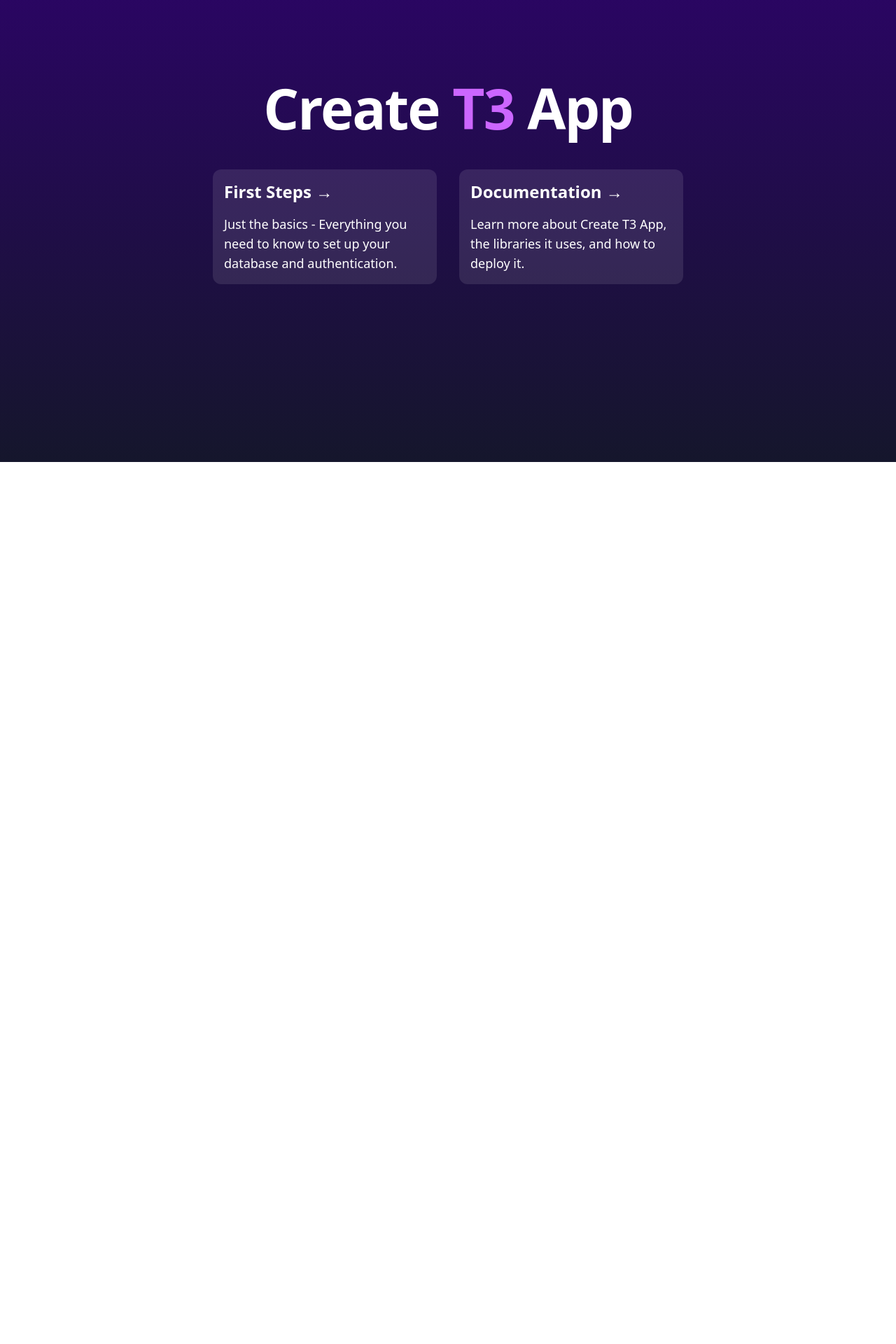
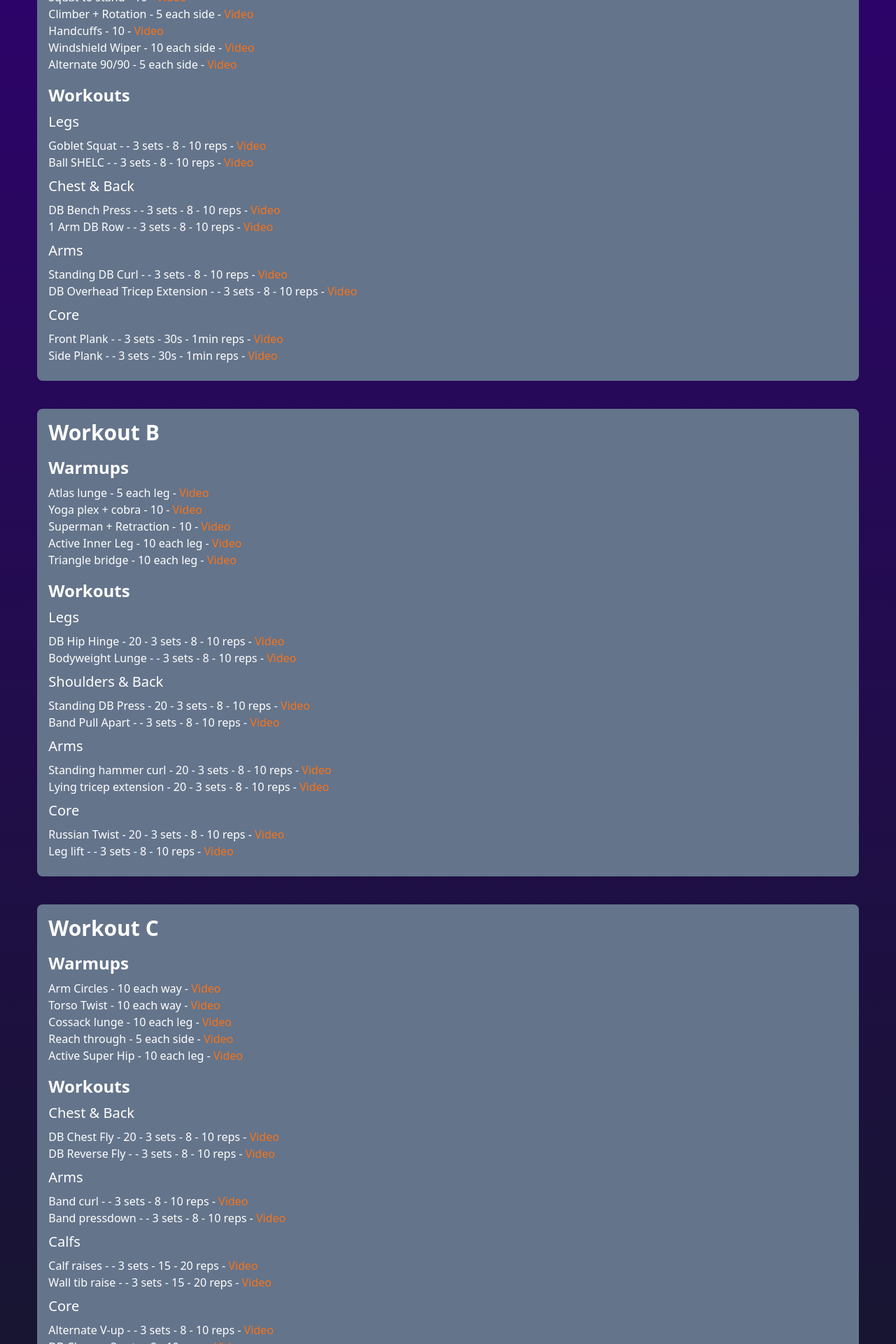
Before and after one commit to abdihashii/personal-fitness-tracker, a Next.js app in the folder personal-fitness-tracker/: page / in a window 1280 px wide. Shown: the part 140-2060 px from the top of the page at 70% size. Before the commit the page ends 800 px from the top, so only its background shows below. Built offline with nearby package versions, Linux system fonts and the light colour scheme.

Commit message:
adding workout days to home page

```diff
--- a/personal-fitness-tracker/src/pages/index.tsx
+++ b/personal-fitness-tracker/src/pages/index.tsx
@@ -1,45 +1,412 @@
 import { type NextPage } from "next";
 import Head from "next/head";
-import Link from "next/link";
+import type {
+  WorkoutDayType,
+  WorkoutDaysType,
+  WarmupType,
+  ExerciseType,
+  WorkoutGroupType,
+} from "~/types/workoutTypes";
 
 const Home: NextPage = () => {
+  const workoutDays: WorkoutDaysType = [
+    {
+      name: "Workout A",
+      warmups: [
+        {
+          name: "Squat to stand",
+          reps: 10,
+          link: "https://youtu.be/nyhVQKfLKWE",
+        },
+        {
+          name: "Climber + Rotation",
+          sets: 1,
+          reps: "5 each side",
+          link: "https://youtu.be/rNfo8M0dMTo",
+        },
+        {
+          name: "Handcuffs",
+          sets: 1,
+          reps: 10,
+          link: "https://youtu.be/JUsnVN_CAXs",
+        },
+        {
+          name: "Windshield Wiper",
+          sets: 1,
+          reps: "10 each side",
+          link: "https://youtu.be/h6AUC5JrZ3g",
+        },
+        {
+          name: "Alternate 90/90",
+          sets: 1,
+          reps: "5 each side",
+          link: "https://youtu.be/I1JzHCaa1Ak",
+        },
+      ],
+      workouts: [
+        {
+          name: "Legs",
+          exercises: [
+            {
+              name: "Goblet Squat",
+              sets: 3,
+              reps: "8 - 10",
+              link: "https://youtu.be/X5V33YTQBcY",
+            },
+            {
+              name: "Ball SHELC",
+              sets: 3,
+              reps: "8 - 10",
+              link: "https://youtu.be/fxRSCSmymXo",
+            },
+          ],
+        },
+        {
+          name: "Chest & Back",
+          exercises: [
+            {
+              name: "DB Bench Press",
+              sets: 3,
+              reps: "8 - 10",
+              link: "https://youtu.be/KpQ1TouRHNo",
+            },
+            {
+              name: "1 Arm DB Row",
+              sets: 3,
+              reps: "8 - 10",
+              link: "https://youtu.be/-zXFfe2eMA0",
+            },
+          ],
+        },
+        {
+          name: "Arms",
+          exercises: [
+            {
+              name: "Standing DB Curl",
+              sets: 3,
+              reps: "8 - 10",
+              link: "https://youtu.be/d_y_7V6eTu8",
+            },
+            {
+              name: "DB Overhead Tricep Extension",
+              sets: 3,
+              reps: "8 - 10",
+              link: "https://youtu.be/D0omx6lUSpk",
+            },
+          ],
+        },
+        {
+          name: "Core",
+          exercises: [
+            {
+              name: "Front Plank",
+              sets: 3,
+              reps: "30s - 1min",
+              link: "https://youtu.be/VSa4AUsyJ4A",
+            },
+            {
+              name: "Side Plank",
+              sets: 3,
+              reps: "30s - 1min",
+              link: "https://youtu.be/Lz97M6mdIt8",
+            },
+          ],
+        },
+      ],
+    },
+    {
+      name: "Workout B",
+      warmups: [
+        {
+          name: "Atlas lunge",
+          reps: "5 each leg",
+          link: "https://youtu.be/7KL3sidkwjg",
+        },
+        {
+          name: "Yoga plex + cobra",
+          reps: 10,
+          link: "https://youtu.be/EWwlcKfWMus",
+        },
+        {
+          name: "Superman + Retraction",
+          reps: 10,
+          link: "https://youtu.be/xPP4dRQ69sU",
+        },
+        {
+          name: "Active Inner Leg",
+          reps: "10 each leg",
+          link: "https://youtu.be/HWYoKGRLjB0",
+        },
+        {
+          name: "Triangle bridge",
+          reps: "10 each leg",
+          link: "https://youtu.be/Vs2ivDsout8",
+        },
+      ],
+      workouts: [
+        {
+          name: "Legs",
+          exercises: [
+            {
+              name: "DB Hip Hinge",
+              weight: 20,
+              sets: 3,
+              reps: "8 - 10",
+              link: "https://youtu.be/Q60i-KPepdI",
+            },
+            {
+              name: "Bodyweight Lunge",
+              sets: 3,
+              reps: "8 - 10",
+              link: "https://youtu.be/NgwW8Wf_75Q",
+            },
+          ],
+        },
+        {
+          name: "Shoulders & Back",
+          exercises: [
+            {
+              name: "Standing DB Press",
+              weight: 20,
+              sets: 3,
+              reps: "8 - 10",
+              link: "https://youtu.be/9J8vbaBX5S8",
+            },
+            {
+              name: "Band Pull Apart",
+              sets: 3,
+              reps: "8 - 10",
+              link: "https://youtu.be/r4Vee8cA7qE",
+            },
+          ],
+        },
+        {
+          name: "Arms",
+          exercises: [
+            {
+              name: "Standing hammer curl",
+              weight: 20,
+              sets: 3,
+              reps: "8 - 10",
+              link: "https://youtu.be/brg7e-1Fu1U",
+            },
+            {
+              name: "Lying tricep extension",
+              weight: 20,
+              sets: 3,
+              reps: "8 - 10",
+              link: "https://youtu.be/5KRfE04LMkQ",
+            },
+          ],
+        },
+        {
+          name: "Core",
+          exercises: [
+            {
+              name: "Russian Twist",
+              weight: 20,
+              sets: 3,
+              reps: "8 - 10",
+              link: "https://youtu.be/kIbk6CsyFE4",
+            },
+            {
+              name: "Leg lift",
+              sets: 3,
+              reps: "8 - 10",
+              link: "https://youtu.be/w1VQYMQGwDI",
+            },
+          ],
+        },
+      ],
+    },
+    {
+      name: "Workout C",
+      warmups: [
+        {
+          name: "Arm Circles",
+          reps: "10 each way",
+          link: "https://youtu.be/eqJaq8SJD6A",
+        },
+        {
+          name: "Torso Twist",
+          reps: "10 each way",
+          link: "https://youtu.be/eaWbfY4XUfk",
+        },
+        {
+          name: "Cossack lunge",
+          reps: "10 each leg",
+          link: "https://youtu.be/M7xrXZPgIqs",
+        },
+        {
+          name: "Reach through",
+          reps: "5 each side",
+          link: "https://youtu.be/cwKiM3Rq9p4",
+        },
+        {
+          name: "Active Super Hip",
+          reps: "10 each leg",
+          link: "https://youtu.be/LHKvP_9GPGI",
+        },
+      ],
+      workouts: [
+        {
+          name: "Chest & Back",
+          exercises: [
+            {
+              name: "DB Chest Fly",
+              weight: 20,
+              sets: 3,
+              reps: "8 - 10",
+              link: "https://youtu.be/j2qr9vt9NJE",
+            },
+            {
+              name: "DB Reverse Fly",
+              sets: 3,
+              reps: "8 - 10",
+              link: "https://youtu.be/WhiKC0IYnWY",
+            },
+          ],
+        },
+        {
+          name: "Arms",
+          exercises: [
+            {
+              name: "Band curl",
+              sets: 3,
+              reps: "8 - 10",
+              link: "https://youtu.be/59fLoQOoEKg",
+            },
+            {
+              name: "Band pressdown",
+              sets: 3,
+              reps: "8 - 10",
+              link: "https://youtu.be/DnBxZwrMEYM",
+            },
+          ],
+        },
+        {
+          name: "Calfs",
+          exercises: [
+            {
+              name: "Calf raises",
+              sets: 3,
+              reps: "15 - 20",
+              link: "https://youtu.be/lcPCkR8rWCE",
+            },
+            {
+              name: "Wall tib raise",
+              sets: 3,
+              reps: "15 - 20",
+              link: "https://youtu.be/J3TOKhRDSkc",
+            },
+          ],
+        },
+        {
+          name: "Core",
+          exercises: [
+            {
+              name: "Alternate V-up",
+              sets: 3,
+              reps: "8 - 10",
+              link: "https://youtu.be/gBGbbRloq_o",
+            },
+            {
+              name: "DB Chop",
+              sets: 3,
+              reps: "8 - 10",
+              link: "https://youtu.be/0frcbsdlczM",
+            },
+          ],
+        },
+      ],
+    },
+  ];
+
   return (
     <>
       <Head>
-        <title>Create T3 App</title>
-        <meta name="description" content="Generated by create-t3-app" />
-        <link rel="icon" href="/favicon.ico" />
+        <title>Personal Fitness Tracker</title>
+        <meta name="description" content="Track my workouts" />
       </Head>
-      <main className="flex min-h-screen flex-col items-center justify-center bg-gradient-to-b from-[#2e026d] to-[#15162c]">
-        <div className="container flex flex-col items-center justify-center gap-12 px-4 py-16 ">
-          <h1 className="text-5xl font-extrabold tracking-tight text-white sm:text-[5rem]">
-            Create <span className="text-[hsl(280,100%,70%)]">T3</span> App
-          </h1>
-          <div className="grid grid-cols-1 gap-4 sm:grid-cols-2 md:gap-8">
-            <Link
-              className="flex max-w-xs flex-col gap-4 rounded-xl bg-white/10 p-4 text-white hover:bg-white/20"
-              href="https://create.t3.gg/en/usage/first-steps"
-              target="_blank"
+      <main className="flex min-h-screen flex-col gap-10 bg-gradient-to-b from-[#2e026d] to-[#15162c]">
+        {workoutDays.map((day: WorkoutDayType) => {
+          return (
+            <section
+              key={day.name}
+              className="mx-auto w-11/12 rounded-lg bg-slate-500 p-4 first:mt-4"
             >
-              <h3 className="text-2xl font-bold">First Steps →</h3>
-              <div className="text-lg">
-                Just the basics - Everything you need to know to set up your
-                database and authentication.
+              <div className="mb-4">
+                <h1 className="mb-4 text-3xl font-bold text-white">
+                  {day.name}
+                </h1>
+                <h2 className="mb-2 text-2xl font-semibold text-white">
+                  Warmups
+                </h2>
+                <ul>
+                  {day.warmups.map((warmup: WarmupType) => {
+                    return (
+                      <li key={warmup.name} className="text-white">
+                        {warmup.name} - {warmup.reps} -{" "}
+                        <a
+                          href={warmup.link}
+                          target="_blank"
+                          rel="noopener noreferrer"
+                          className="text-orange-500"
+                        >
+                          Video
+                        </a>
+                      </li>
+                    );
+                  })}
+                </ul>
               </div>
-            </Link>
-            <Link
-              className="flex max-w-xs flex-col gap-4 rounded-xl bg-white/10 p-4 text-white hover:bg-white/20"
-              href="https://create.t3.gg/en/introduction"
-              target="_blank"
-            >
-              <h3 className="text-2xl font-bold">Documentation →</h3>
-              <div className="text-lg">
-                Learn more about Create T3 App, the libraries it uses, and how
-                to deploy it.
+
+              <div>
+                <h2 className="mb-2 text-2xl font-semibold text-white">
+                  Workouts
+                </h2>
+                {day.workouts.map((workoutGroup: WorkoutGroupType) => {
+                  return (
+                    <div className="mb-2">
+                      <h3
+                        key={workoutGroup.name}
+                        className="mb-2 text-xl font-medium text-white"
+                      >
+                        {workoutGroup.name}
+                      </h3>
+                      <ul>
+                        {workoutGroup.exercises.map(
+                          (exercise: ExerciseType) => {
+                            return (
+                              <li key={exercise.name} className="text-white">
+                                {exercise.name} - {exercise.weight} -{" "}
+                                {exercise.sets} sets - {exercise.reps} reps -{" "}
+                                <a
+                                  href={exercise.link}
+                                  target="_blank"
+                                  rel="noopener noreferrer"
+                                  className="text-orange-500"
+                                >
+                                  Video
+                                </a>
+                              </li>
+                            );
+                          }
+                        )}
+                      </ul>
+                    </div>
+                  );
+                })}
               </div>
-            </Link>
-          </div>
-        </div>
+            </section>
+          );
+        })}
+
+        <section className="mx-auto w-11/12">
+          <button className="mb-4 w-full rounded-lg bg-slate-500 p-4 text-2xl font-bold text-white">
+            Add a new workout day
+          </button>
+        </section>
       </main>
     </>
   );
--- /dev/null
+++ b/personal-fitness-tracker/src/types/workoutTypes.ts
@@ -0,0 +1,26 @@
+export type WarmupType = {
+  name: string;
+  reps?: string | number;
+  link: string;
+};
+
+export type ExerciseType = {
+  name: string;
+  weight?: number;
+  sets: number;
+  reps: string | number;
+  link: string;
+};
+
+export type WorkoutGroupType = {
+  name: string;
+  exercises: ExerciseType[];
+};
+
+export type WorkoutDayType = {
+  name: string;
+  warmups: WarmupType[];
+  workouts: WorkoutGroupType[];
+};
+
+export type WorkoutDaysType = WorkoutDayType[];
```
